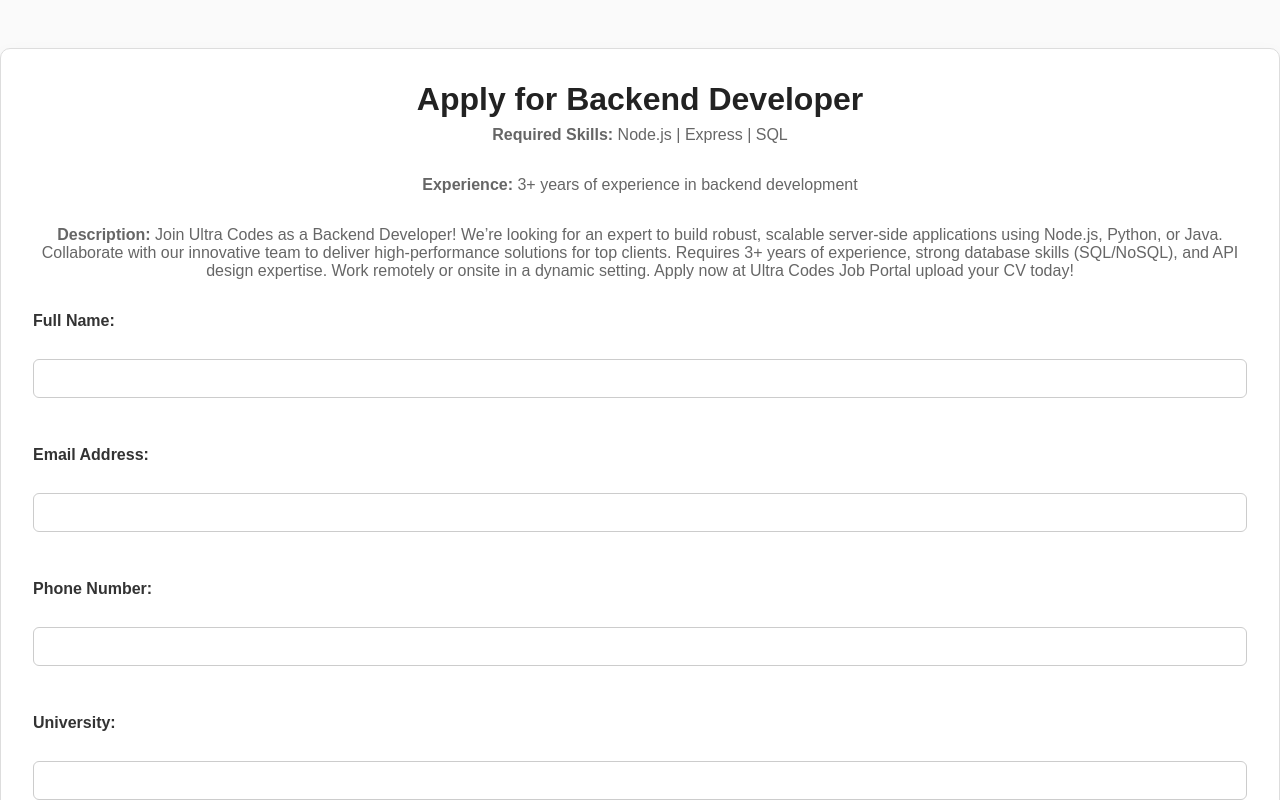
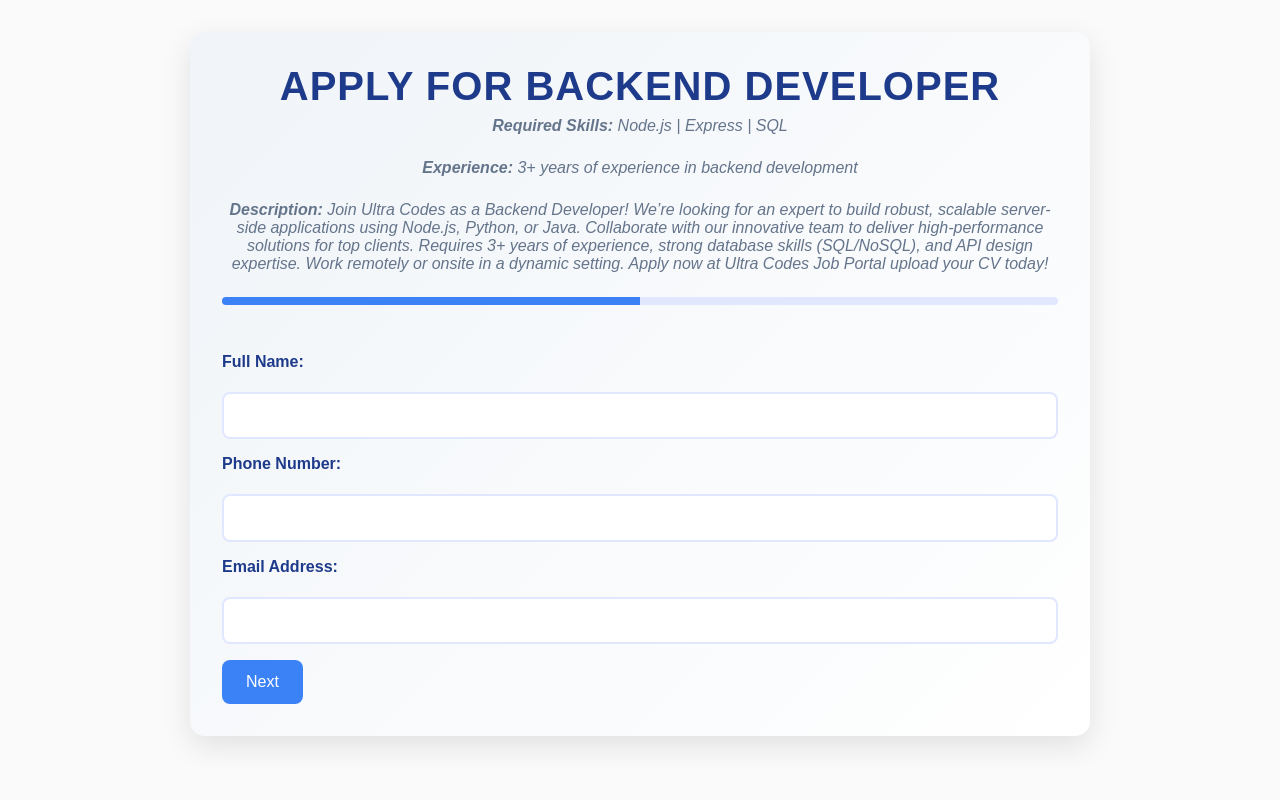
Before and after one commit to Kumaillx/job-portal, a Next.js app in the folder landing-page/: page /apply/backend-developer in a window 1280 px wide. Shown: the top 800 px of the page. Built offline with nearby package versions, Linux system fonts and the light colour scheme.

Commit message:
Improved the UI for routed Available Jobs on the web. Involved Another useState in which it shows how the application has been submited.

```diff
--- a/landing-page/app/apply/[role]/page.tsx
+++ b/landing-page/app/apply/[role]/page.tsx
@@ -1,7 +1,9 @@
-
 'use client';
 import styles from '@/styles/ApplyForm.module.css';
 import { notFound } from 'next/navigation';
+import { useState } from 'react';
+import Image from 'next/image';
+import logo from '@/app/images/logo.png';
 
 const jobDescriptions: Record<string, { title: string; tech: string; Des: string; Exp: string }> = {
   'frontend-developer': {
@@ -9,21 +11,18 @@
     tech: 'React | Next.js | TypeScript',
     Exp: '2+ years of experience in frontend development',
     Des: 'Join Ultra Codes as a Frontend Developer! We are seeking a skilled professional to craft elegant, responsive web interfaces using HTML, CSS, and JavaScript (React preferred). Collaborate with our innovative team to deliver cutting-edge solutions for top-tier clients. Requires 3+ years of experience, strong problem-solving skills, and a passion for UI/UX. Work remotely or onsite in a dynamic environment. Apply now at Ultra Codes Job Portal upload your CV today!',
-
   },
   'backend-developer': {
     title: 'Backend Developer',
     tech: 'Node.js | Express | SQL',
     Exp: '3+ years of experience in backend development',
     Des: 'Join Ultra Codes as a Backend Developer! We’re looking for an expert to build robust, scalable server-side applications using Node.js, Python, or Java. Collaborate with our innovative team to deliver high-performance solutions for top clients. Requires 3+ years of experience, strong database skills (SQL/NoSQL), and API design expertise. Work remotely or onsite in a dynamic setting. Apply now at Ultra Codes Job Portal upload your CV today!',
-
   },
   'ui-ux-designer': {
     title: 'UI/UX Designer',
     tech: 'Figma | Adobe XD | Prototyping',
     Exp: '3+ years of experience in UI/UX design',
     Des: 'Join Ultra Codes as a UI/UX Designer! We’re seeking a creative professional to design intuitive, visually stunning user interfaces using Figma, Adobe XD, or Sketch. Collaborate with our innovative team to enhance user experiences for top clients. Requires 3+ years of experience, strong prototyping skills, and a passion for user-centered design. Work remotely or onsite in a dynamic environment. Apply now at Ultra Codes Job Portal upload your CV today!',
-
   },
 };
 
@@ -32,63 +31,255 @@
 
   if (!job) return notFound();
 
+  const [formData, setFormData] = useState({
+    fullName: '',
+    email: '',
+    phone: '',
+    university: '',
+    graduationDate: '',
+    degree: '',
+    linkedin: '',
+    workExperience: '',
+    skills: '',
+    availability: '',
+    preferredLocation: '',
+    salaryExpectation: '',
+    references: '',
+    resume: null as File | null,
+    coverLetter: '',
+  });
+  const [step, setStep] = useState(1);
+  const [success, setSuccess] = useState(false);
+
+  const handleChange = (e: React.ChangeEvent<HTMLInputElement | HTMLTextAreaElement>) => {
+    setFormData({ ...formData, [e.target.name]: e.target.value });
+  };
+
+  const handleFileChange = (e: React.ChangeEvent<HTMLInputElement>) => {
+    if (e.target.files) setFormData({ ...formData, resume: e.target.files[0] });
+  };
+
+  const handleSubmit = (e: React.FormEvent) => {
+    e.preventDefault();
+    if (formData.resume) {
+      // Simulate API call
+      setTimeout(() => {
+        console.log('Form Submitted:', formData);
+        setSuccess(true); // Trigger success animation
+      }, 1000); // Simulate 1-second delay for API response
+    }
+  };
+
   return (
     <div className={styles.container}>
       <h1 className={styles.title}>Apply for {job.title}</h1>
       <p className={styles.tech}><strong>Required Skills:</strong> {job.tech}</p>
       <p className={styles.tech}><strong>Experience:</strong> {job.Exp}</p>
       <p className={styles.tech}><strong>Description:</strong> {job.Des}</p>
+      {!success && (
+        <>
+          <div className={styles.progressBar}>
+            <div className={styles.progress} style={{ width: `${(step / 2) * 100}%` }} />
+          </div>
+          <form className={styles.form} onSubmit={handleSubmit}>
+            {step === 1 && (
+              <div className={styles.step}>
+                <div className={styles.step}></div>
+                <label className={styles.label} htmlFor="fullName">Full Name:</label>
+                <input
+                  className={styles.input}
+                  type="text"
+                  name="fullName"
+                  id="fullName"
+                  value={formData.fullName}
+                  onChange={handleChange}
+                  required
+                />
+                <label className={styles.label} htmlFor="phone">Phone Number:</label>
+                <input
+                  className={styles.input}
+                  type="tel"
+                  name="phone"
+                  id="phone"
+                  value={formData.phone}
+                  onChange={handleChange}
+                  required
+                />
+                <label className={styles.label} htmlFor="email">Email Address:</label>
+                <input
+                  className={styles.input}
+                  type="email"
+                  name="email"
+                  id="email"
+                  value={formData.email}
+                  onChange={handleChange}
+                  required
+                />
 
 
-      <form className={styles.form}>
-  <label className={styles.label} htmlFor="fullName">Full Name:</label>
-  <input className={styles.input} type="text" name="fullName" id="fullName" required />
+                <button
+                  type="button"
+                  className={styles.button}
+                  onClick={() => setStep(2)}
+                >
+                  Next
+                </button>
+              </div>
+            )}
+            {step === 2 && (
+              <div className={styles.step}>
+                <label className={styles.label} htmlFor="university">University:</label>
+                <input
+                  className={styles.input}
+                  type="text"
+                  name="university"
+                  id="university"
+                  value={formData.university}
+                  onChange={handleChange}
+                  required
+                />
+                <label className={styles.label} htmlFor="graduationDate">Expected/Actual Graduation Date:</label>
+                <input
+                  className={styles.input}
+                  type="date"
+                  name="graduationDate"
+                  id="graduationDate"
+                  value={formData.graduationDate}
+                  onChange={handleChange}
+                  required
+                />
+                <label className={styles.label} htmlFor="degree">Degree:</label>
+                <input
+                  className={styles.input}
+                  type="text"
+                  name="degree"
+                  id="degree"
+                  value={formData.degree}
+                  onChange={handleChange}
+                  required
+                />
+                <label className={styles.label} htmlFor="linkedin">LinkedIn Profile or Portfolio URL:</label>
+                <input
+                  className={styles.input}
+                  type="url"
+                  name="linkedin"
+                  id="linkedin"
+                  value={formData.linkedin}
+                  onChange={handleChange}
+                  placeholder="https://linkedin.com/in/yourprofile"
+                />
+                <label className={styles.label} htmlFor="workExperience">Work Experience (Years):</label>
+                <input
+                  className={styles.input}
+                  type="number"
+                  name="workExperience"
+                  id="workExperience"
+                  value={formData.workExperience}
+                  onChange={handleChange}
+                  min="0"
+                />
+                <label className={styles.label} htmlFor="skills">Skills:</label>
+                <input
+                  className={styles.input}
+                  type="text"
+                  name="skills"
+                  id="skills"
+                  value={formData.skills}
+                  onChange={handleChange}
+                  placeholder="e.g., React, Node.js, Design"
+                />
+                <label className={styles.label} htmlFor="availability">Availability (Start Date):</label>
+                <input
+                  className={styles.input}
+                  type="date"
+                  name="availability"
+                  id="availability"
+                  value={formData.availability}
+                  onChange={handleChange}
+                />
+                <label className={styles.label} htmlFor="preferredLocation">Preferred Location:</label>
+                <input
+                  className={styles.input}
+                  type="text"
+                  name="preferredLocation"
+                  id="preferredLocation"
+                  value={formData.preferredLocation}
+                  onChange={handleChange}
+                  placeholder="e.g., Remote, New York"
+                />
+                <label className={styles.label} htmlFor="salaryExpectation">Salary Expectation (Annual):</label>
+                <input
+                  className={styles.input}
+                  type="number"
+                  name="salaryExpectation"
+                  id="salaryExpectation"
+                  value={formData.salaryExpectation}
+                  onChange={handleChange}
+                  min="0"
+                />
+                <label className={styles.label} htmlFor="references">References (Optional):</label>
+                <textarea
+                  className={styles.textarea}
+                  name="references"
+                  id="references"
+                  value={formData.references}
+                  onChange={handleChange}
+                  rows={3}
+                  placeholder="Name, Title, Contact"
+                />
+                <label className={styles.label} htmlFor="resume">Upload Resume (PDF/DOC):</label>
+                <input
+                  className={styles.input}
+                  type="file"
+                  name="resume"
+                  id="resume"
+                  accept=".pdf,.doc,.docx"
+                  onChange={handleFileChange}
+                  required
+                />
+                <label className={styles.label} htmlFor="coverLetter">Cover Letter:</label>
+                <textarea
+                  className={styles.textarea}
+                  name="coverLetter"
+                  id="coverLetter"
+                  value={formData.coverLetter}
+                  onChange={handleChange}
+                  rows={5}
+                  placeholder="Optional"
+                />
+                <div className={styles.buttonGroup}>
+                  <button
+                    type="button"
+                    className={styles.button}
+                    onClick={() => setStep(1)}
+                  >
+                    Back
+                  </button>
+                  <button type="submit" className={styles.button}>
+                    Submit Application
+                  </button>
+                </div>
+              </div>
+            )}
+          </form>
+        </>
+      )}
+      {success && (
+        <div className={styles.successContainer}>
+          <div className={styles.successAnimation}>
+            <Image
+              src={logo}
+              alt="Ultra Codes Logo"
+              width={150}
+              height={150}
+              className={styles.successLogo}
+            />
 
-  <label className={styles.label} htmlFor="email">Email Address:</label>
-  <input className={styles.input} type="email" name="email" id="email" required />
-
-  <label className={styles.label} htmlFor="phone">Phone Number:</label>
-  <input className={styles.input} type="tel" name="phone" id="phone" required />
-
-  <label className={styles.label} htmlFor="university">University:</label>
-  <input className={styles.input} type="text" name="university" id="university" required />
-
-  <label className={styles.label} htmlFor="graduationDate">Expected/Actual Graduation Date:</label>
-  <input className={styles.input} type="date" name="graduationDate" id="graduationDate" required />
-
-  <label className={styles.label} htmlFor="degree">Degree:</label>
-  <input className={styles.input} type="text" name="degree" id="degree" required />
-
-  <label className={styles.label} htmlFor="linkedin">LinkedIn Profile or Portfolio URL:</label>
-  <input className={styles.input} type="url" name="linkedin" id="linkedin" placeholder="https://linkedin.com/in/yourprofile" />
-
-  <label className={styles.label} htmlFor="workExperience">Work Experience (Years):</label>
-  <input className={styles.input} type="number" name="workExperience" id="workExperience" min="0" />
-
-  <label className={styles.label} htmlFor="skills">Skills:</label>
-  <input className={styles.input} type="text" name="skills" id="skills" placeholder="e.g., React, Node.js, Design" />
-
-  <label className={styles.label} htmlFor="availability">Availability (Start Date):</label>
-  <input className={styles.input} type="date" name="availability" id="availability" />
-
-  <label className={styles.label} htmlFor="preferredLocation">Preferred Location:</label>
-  <input className={styles.input} type="text" name="preferredLocation" id="preferredLocation" placeholder="e.g., Remote, New York" />
-
-  <label className={styles.label} htmlFor="salaryExpectation">Salary Expectation (Annual):</label>
-  <input className={styles.input} type="number" name="salaryExpectation" id="salaryExpectation" min="0" />
-
-  <label className={styles.label} htmlFor="references">References (Optional):</label>
-  <textarea className={styles.textarea} name="references" id="references" rows={3} placeholder="Name, Title, Contact"></textarea>
-
-  <label className={styles.label} htmlFor="resume">Upload Resume (PDF/DOC):</label>
-  <input className={styles.input} type="file" name="resume" id="resume" accept=".pdf,.doc,.docx" required />
-
-  <label className={styles.label} htmlFor="coverLetter">Cover Letter:</label>
-  <textarea className={styles.textarea} name="coverLetter" id="coverLetter" rows={5} placeholder="Optional"></textarea>
-
-  <button className={styles.button} type="submit">Submit Application</button>
-</form>
-
+          </div>
+          <div className={styles.checkmark}>✓</div>
+          <p className={styles.successMessage}>Application Submitted Successfully!</p>
+        </div>
+      )}
     </div>
   );
 }
--- a/landing-page/styles/ApplyForm.module.css
+++ b/landing-page/styles/ApplyForm.module.css
@@ -1,136 +1,239 @@
 .container {
-  max-width: 1500px;
-  margin: 3rem auto;
+  max-width: 900px;
+  margin: 2rem auto;
   padding: 2rem;
-  border: 1px solid #ddd;
-  border-radius: 10px;
-  background-color: #fff;
-  box-shadow: 0 8px 20px rgba(0, 0, 0, 0.05);
+  background: linear-gradient(135deg, #f0f4f8, #ffffff);
+  border-radius: 15px;
+  box-shadow: 0 10px 30px rgba(0, 0, 0, 0.1);
+  font-family: 'Poppins', sans-serif;
   color: #333;
+  position: relative;
 }
 
 .title {
-  font-size: 2rem;
+  font-size: 2.5rem;
   margin-bottom: 0.5rem;
-  color: #222;
+  color: #1e3a8a;
   font-weight: 700;
   text-align: center;
+  text-transform: uppercase;
+  letter-spacing: 1px;
 }
 
 .tech {
   font-size: 1rem;
-  color: #666;
+  color: #64748b;
+  margin-bottom: 1.5rem;
+  text-align: center;
+  font-style: italic;
+}
+
+.progressBar {
+  width: 100%;
+  height: 8px;
+  background-color: #e0e7ff;
+  border-radius: 4px;
   margin-bottom: 2rem;
-  text-align: center;
+  overflow: hidden;
+}
+
+.progress {
+  height: 100%;
+  background-color: #3b82f6;
+  transition: width 0.3s ease;
 }
 
 .form {
   display: flex;
   flex-direction: column;
-  gap: 1.5rem;
+  gap: 1rem;
+}
+
+.step {
+  display: grid;
+  gap: 1rem;
 }
 
 .label {
   font-weight: 600;
+  color: #1e3a8a;
   margin-bottom: 0.3rem;
-  color: #333;
 }
 
 .input {
-  padding: 0.6rem 1rem;
-  margin-bottom: 1.5rem;
-  border: 1px solid #ccc;
-  border-radius: 6px;
-  background-color: white;
+  padding: 0.8rem;
+  border: 2px solid #e0e7ff;
+  border-radius: 8px;
+  background-color: #ffffff;
   font-size: 1rem;
   color: #333;
-  transition: border-color 0.3s ease;
+  transition: border-color 0.3s ease, box-shadow 0.3s ease;
 }
 
 .input:focus {
-  border-color: #0070f3;
+  border-color: #3b82f6;
+  box-shadow: 0 0 8px rgba(59, 130, 246, 0.3);
   outline: none;
-  box-shadow: 0 0 5px rgba(0, 112, 243, 0.3);
+}
+
+.input[type="file"] {
+  padding: 0.5rem 0;
+  border: none;
+  background: none;
+}
+
+.input[type="file"]::file-selector-button {
+  padding: 0.6rem 1rem;
+  background-color: #3b82f6;
+  color: white;
+  border: none;
+  border-radius: 6px;
+  cursor: pointer;
+  transition: background-color 0.3s ease;
+}
+
+.input[type="file"]::file-selector-button:hover {
+  background-color: #2563eb;
 }
 
 .textarea {
-  padding: 0.6rem 1rem;
-  margin-bottom: 1.5rem;
-  border: 1px solid #ccc;
-  border-radius: 6px;
-  background-color: white;
+  padding: 0.8rem;
+  border: 2px solid #e0e7ff;
+  border-radius: 8px;
+  background-color: #ffffff;
   font-size: 1rem;
   color: #333;
   resize: vertical;
   min-height: 100px;
-  transition: border-color 0.3s ease;
+  transition: border-color 0.3s ease, box-shadow 0.3s ease;
 }
 
 .textarea:focus {
-  border-color: #0070f3;
+  border-color: #3b82f6;
+  box-shadow: 0 0 8px rgba(59, 130, 246, 0.3);
   outline: none;
-  box-shadow: 0 0 5px rgba(0, 112, 243, 0.3);
 }
 
 .button {
-  background-color: #0070f3;
+  background-color: #3b82f6;
   color: white;
   border: none;
-  padding: 0.75rem 1.5rem;
+  padding: 0.8rem 1.5rem;
   font-size: 1rem;
-  border-radius: 6px;
+  border-radius: 8px;
   cursor: pointer;
   transition: background-color 0.3s ease, transform 0.3s ease;
+  width: fit-content;
   align-self: center;
-  width: fit-content;
 }
 
 .button:hover {
-  background-color: #0059c1;
+  background-color: #2563eb;
   transform: translateY(-2px);
 }
 
-.button:disabled {
-  background-color: #a3bffa;
-  cursor: not-allowed;
+.buttonGroup {
+  display: flex;
+  gap: 1rem;
+  justify-content: center;
+  margin-top: 1rem;
 }
 
-.error {
-  color: #dc3545;
-  font-size: 0.9rem;
-  margin-top: -1rem;
-  margin-bottom: 1rem;
+.successContainer {
+  display: flex;
+  flex-direction: column;
+  align-items: center;
+  justify-content: center;
+  height: 100%;
+  padding: 2rem;
+  text-align: center;
 }
 
-.fileName {
-  font-size: 0.9rem;
-  color: #666;
-  margin-top: -1rem;
+.successAnimation {
+  position: relative;
+  animation: fadeIn 1s ease-in-out;
+}
+
+.successLogo {
+  /* animation: scaleIn 0.5s ease-out; */
+  width: max-content;
+  height: 100px;
   margin-bottom: 1rem;
+  box-shadow: 0 10px 30px rgba(0, 0, 0, 0.1);
+  background-color: navy;
+  display: flex;
+  align-items: center;
+  justify-content: center;
+  padding: 20px;
+  border: 2px solid #3b82f6;
+  border-radius: 20px;
+
+}
+
+.checkmark {
+  position: absolute;
+  top: 50%;
+  left: 50%;
+  margin-top: 14.6rem;
+  transform: translate(-50%, -50%);
+  font-size: 4rem;
+  color: #22c55e;
+  opacity: 0;
+  animation: checkmarkFadeIn 0.5s ease-out 0.5s forwards;
+  /* padding: 2px; */
+  /* background-color: red; */
+
+
+
+}
+
+.successMessage {
+  font-size: 1.5rem;
+  color: #1e3a8a;
+  margin-top: 1rem;
+  font-weight: 600;
+}
+
+/* Animations */
+@keyframes fadeIn {
+  from { opacity: 0; }
+  to { opacity: 1; }
+}
+
+@keyframes scaleIn {
+  from { transform: scale(0); }
+  to { transform: scale(1); }
+}
+
+@keyframes checkmarkFadeIn {
+  from { opacity: 0; }
+  to { opacity: 1; }
 }
 
 /* Responsive Design */
-@media (max-width: 768px) {
+@media (max-width: 480px) {
   .container {
-    margin: 1.5rem;
+    margin: 1rem;
     padding: 1rem;
   }
 
   .title {
-    font-size: 1.5rem;
+    font-size: 1.8rem;
   }
 
   .tech {
     font-size: 0.9rem;
   }
 
-  .input,
-  .textarea {
-    width: 100%;
+  .step {
+    grid-template-columns: 1fr;
   }
 
   .button {
     width: 100%;
-    padding: 0.6rem 1rem;
+  }
+
+  .successMessage {
+    font-size: 1.2rem;
   }
 }
```
